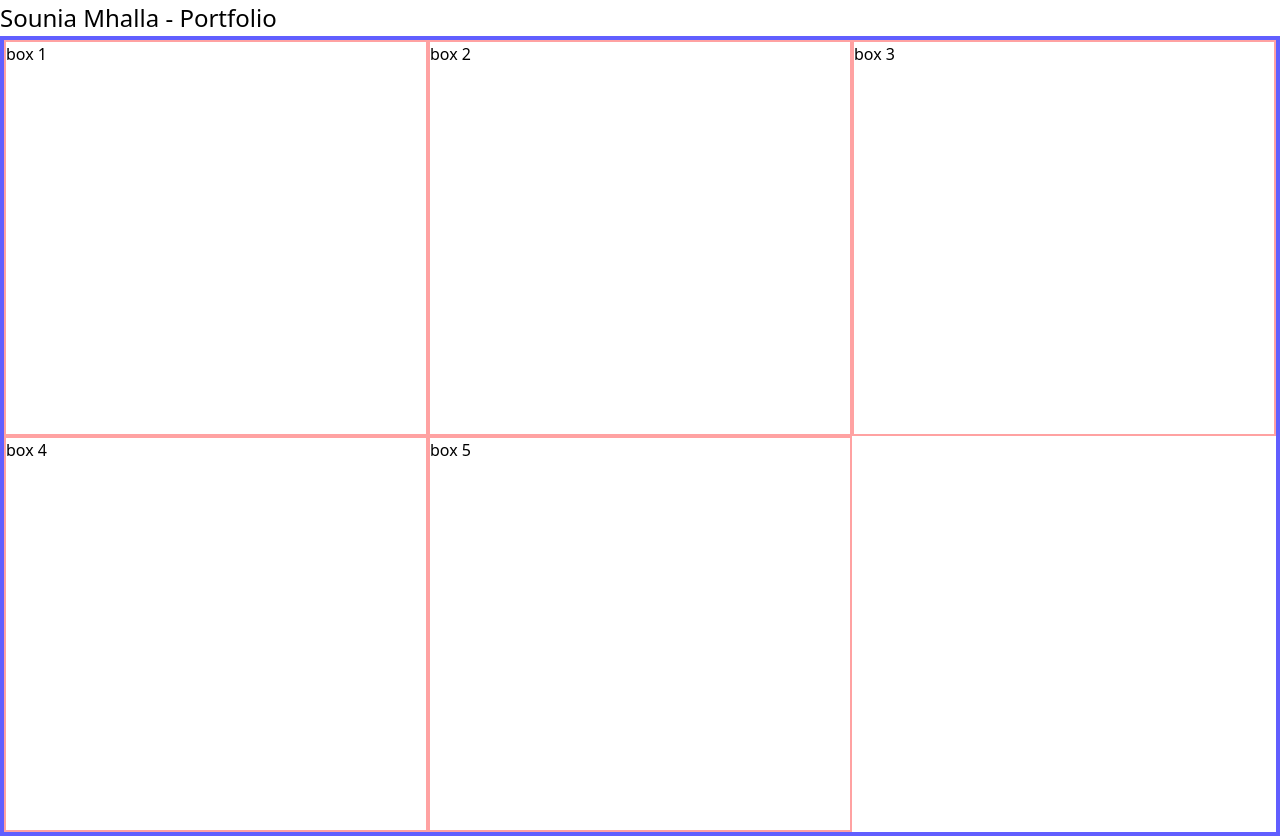
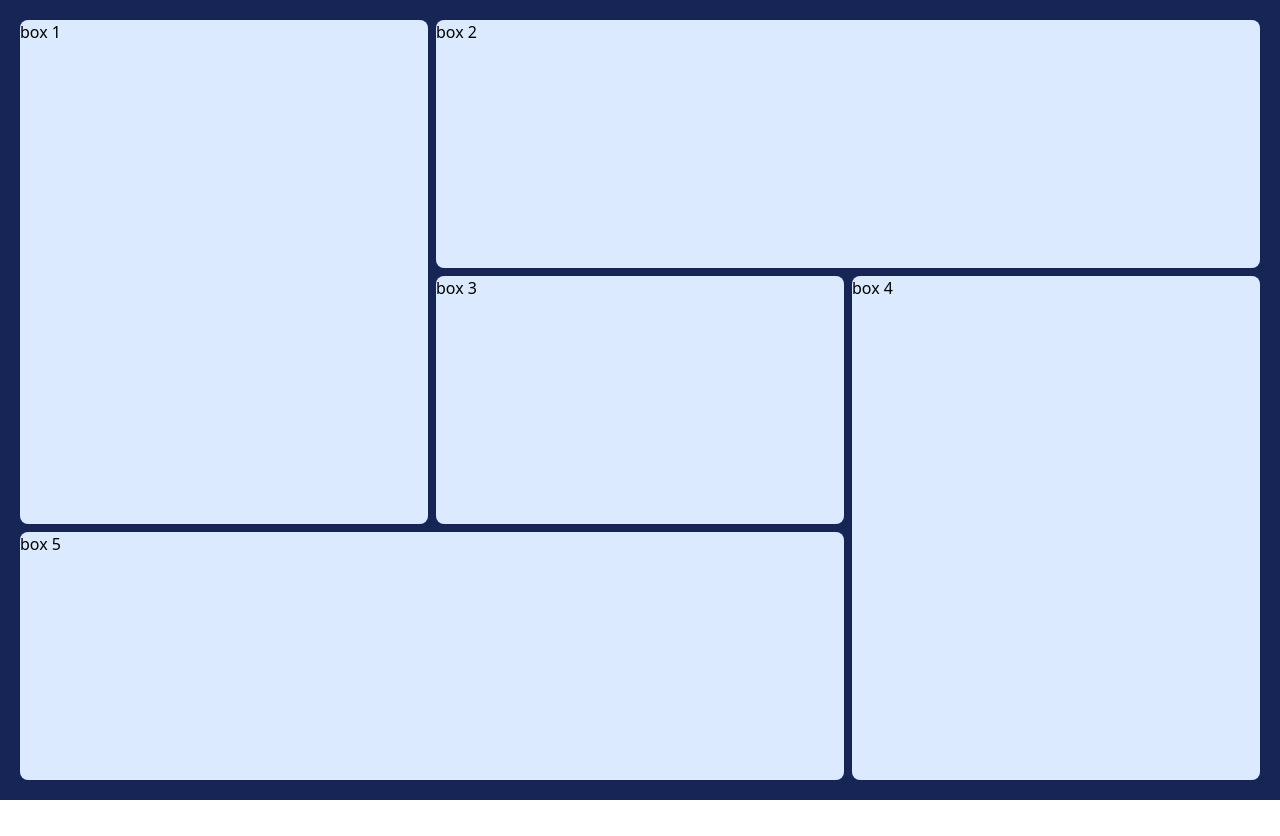
Before and after one commit to vickyfrosties/Portfolio, a React (Vite) app: page / in a window 1280 px wide. After the commit the page ends 800 px from the top, so only its background shows below. Built offline with nearby package versions, Linux system fonts and the light colour scheme.

Commit message:
style: add base CSS styles MainLayout component

```diff
--- a/src/App.jsx
+++ b/src/App.jsx
@@ -3,7 +3,6 @@ import MainLayout from "./components/MainLayout";
 function App() {
   return (
     <>
-      <h1 className="text-2xl">Sounia Mhalla - Portfolio</h1>
       <MainLayout />
     </>
   );
--- a/src/components/MainLayout.jsx
+++ b/src/components/MainLayout.jsx
@@ -1,12 +1,12 @@
 const MainLayout = () => {
   return (
     <>
-      <section className="min-h-lvh border-4 border-indigo-500 grid grid-cols-3 grid-rows-2">
-        <div className="border-2 border-red-300 grid">box 1</div>
-        <div className="border-2 border-red-300 grid">box 2</div>
-        <div className="border-2 border-red-300 grid">box 3</div>
-        <div className="border-2 border-red-300 grid">box 4</div>
-        <div className="border-2 border-red-300 grid">box 5</div>
+      <section className="min-h-lvh grid grid-cols-3 grid-rows-3 p-5 gap-2 bg-blue-950">
+        <div className="bg-blue-100 grid row-span-2 rounded-lg">box 1</div>
+        <div className="bg-blue-100 grid col-span-2 rounded-lg">box 2</div>
+        <div className="bg-blue-100 grid rounded-lg">box 3</div>
+        <div className="bg-blue-100 grid row-span-2 rounded-lg">box 4</div>
+        <div className="bg-blue-100 grid col-span-2 rounded-lg">box 5</div>
       </section>
     </>
   );
--- a/src/index.css
+++ b/src/index.css
@@ -1,5 +1,6 @@
 @import "tailwindcss";
 
+@layer base {
   * {
     margin: 0;
     padding: 0;
@@ -14,3 +15,4 @@ body,
     width: 100%;
     height: 100vh;
   }
+}
```
Lines whose indentation alone changed are shown as unchanged.
